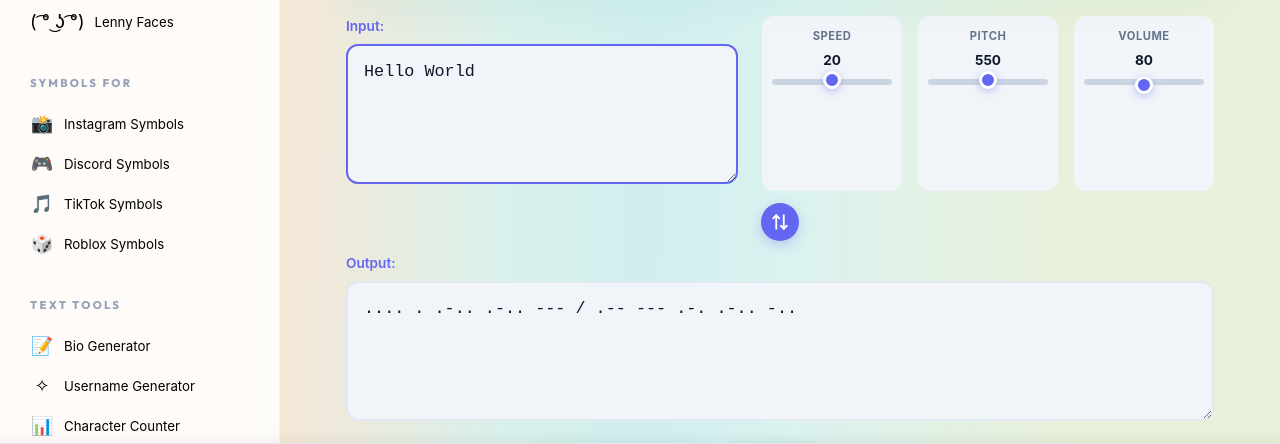
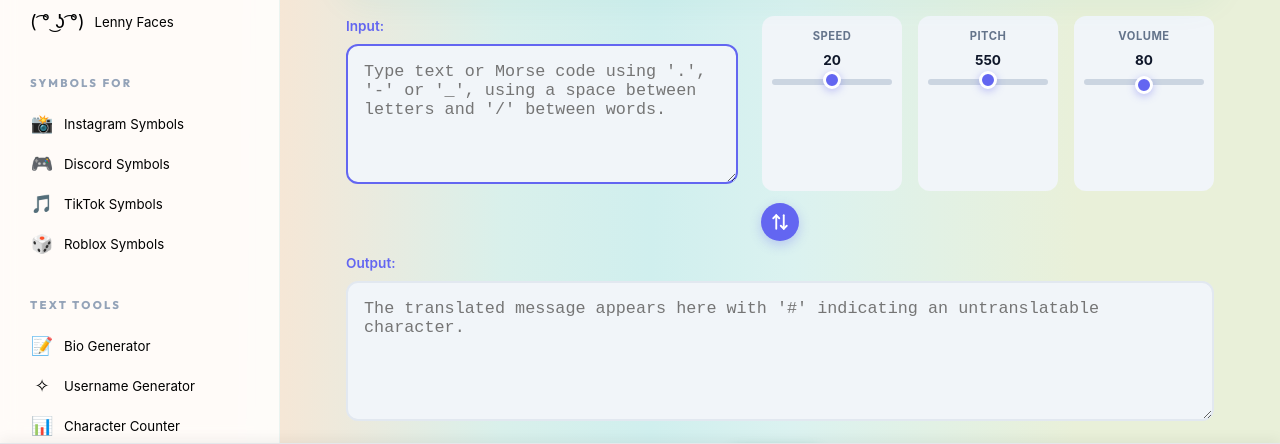
Before and after one commit to ShahidDeveloper1/website1, a website: page morse-code.html in a window 1280 px wide. Shown: the part 357-801 px from the top of the page. Drawn offline with Linux system fonts and the light colour scheme.

Commit message:
fix: use placeholder instead of pre-filled value in morse code input — auto-clears on typing

```diff
--- a/morse-code.html
+++ b/morse-code.html
@@ -125,7 +125,7 @@
       <div class="morse-io">
         <div class="morse-panel-left">
           <label class="morse-label" id="labelInput">Input:</label>
-          <textarea class="morse-textarea" id="morseInput" placeholder="Type text here..." autofocus>Hello World</textarea>
+          <textarea class="morse-textarea" id="morseInput" placeholder="Type text or Morse code using '.', '-' or '_', using a space between letters and '/' between words." autofocus></textarea>
         </div>
         <div class="morse-sliders">
           <div class="slider-group">
```
